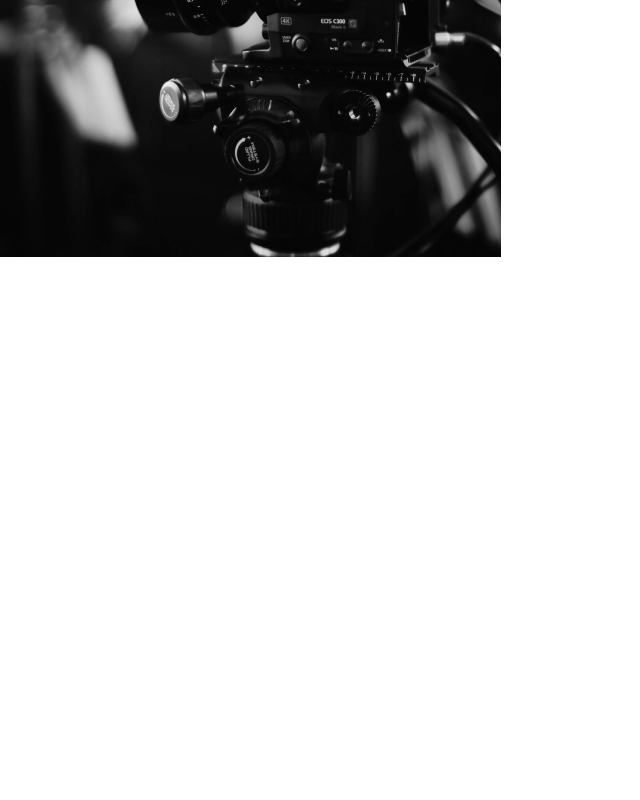
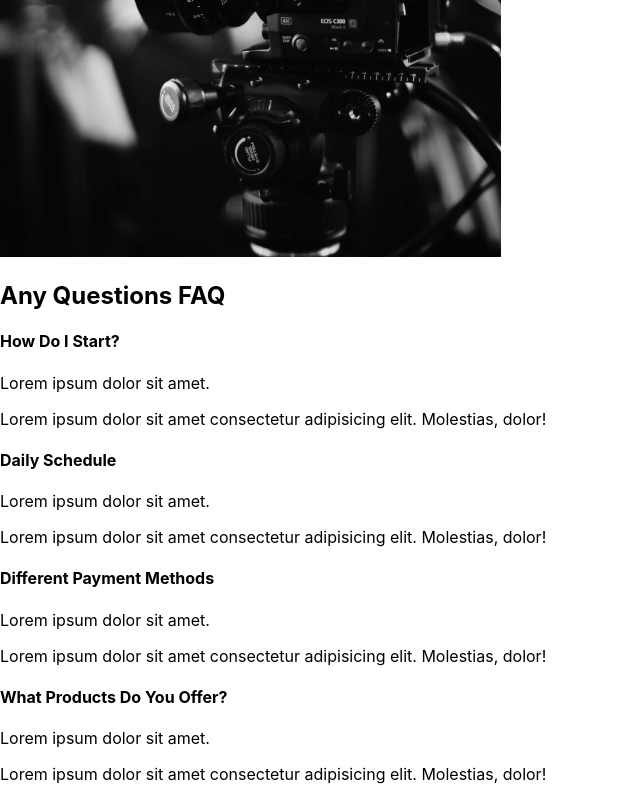
Before and after one commit to eddiebass/react-website, a React (Create React App) app: page / in a window 1280 px wide. Shown: the part 2250-3050 px from the top of the page, without its empty margins (0-640 px from the left). Before the commit the page ends 2511 px from the top, so only its background shows below. Built offline with nearby package versions, Linux system fonts and the light colour scheme.

Commit message:
Added faq section

```diff
--- a/src/Pages/AboutSection.js
+++ b/src/Pages/AboutSection.js
@@ -2,12 +2,14 @@
 // Import components
 import AboutUs from "../components/AboutUs";
 import Services from "../components/Services";
+import Faq from "../components/Faq";
 
 const AboutSection = () => {
 	return (
 		<>
 			<AboutUs />
 			<Services />
+			<Faq />
 		</>
 	);
 };
--- /dev/null
+++ b/src/components/Faq.js
@@ -0,0 +1,56 @@
+import React from "react";
+
+const Faq = () => {
+	return (
+		<div className="faq">
+			<h2>
+				Any Questions <span>FAQ</span>
+			</h2>
+			<div className="question">
+				<h4>How Do I Start?</h4>
+				<div className="answer">
+					<p>Lorem ipsum dolor sit amet.</p>
+					<p>
+						Lorem ipsum dolor sit amet consectetur adipisicing elit. Molestias,
+						dolor!
+					</p>
+				</div>
+			</div>
+
+			<div className="question">
+				<h4>Daily Schedule</h4>
+				<div className="answer">
+					<p>Lorem ipsum dolor sit amet.</p>
+					<p>
+						Lorem ipsum dolor sit amet consectetur adipisicing elit. Molestias,
+						dolor!
+					</p>
+				</div>
+			</div>
+
+			<div className="question">
+				<h4>Different Payment Methods</h4>
+				<div className="answer">
+					<p>Lorem ipsum dolor sit amet.</p>
+					<p>
+						Lorem ipsum dolor sit amet consectetur adipisicing elit. Molestias,
+						dolor!
+					</p>
+				</div>
+			</div>
+
+			<div className="question">
+				<h4>What Products Do You Offer?</h4>
+				<div className="answer">
+					<p>Lorem ipsum dolor sit amet.</p>
+					<p>
+						Lorem ipsum dolor sit amet consectetur adipisicing elit. Molestias,
+						dolor!
+					</p>
+				</div>
+			</div>
+		</div>
+	);
+};
+
+export default Faq;
```
Also changed, not shown: 1 other file (tests, documents, lock files or other folders).
